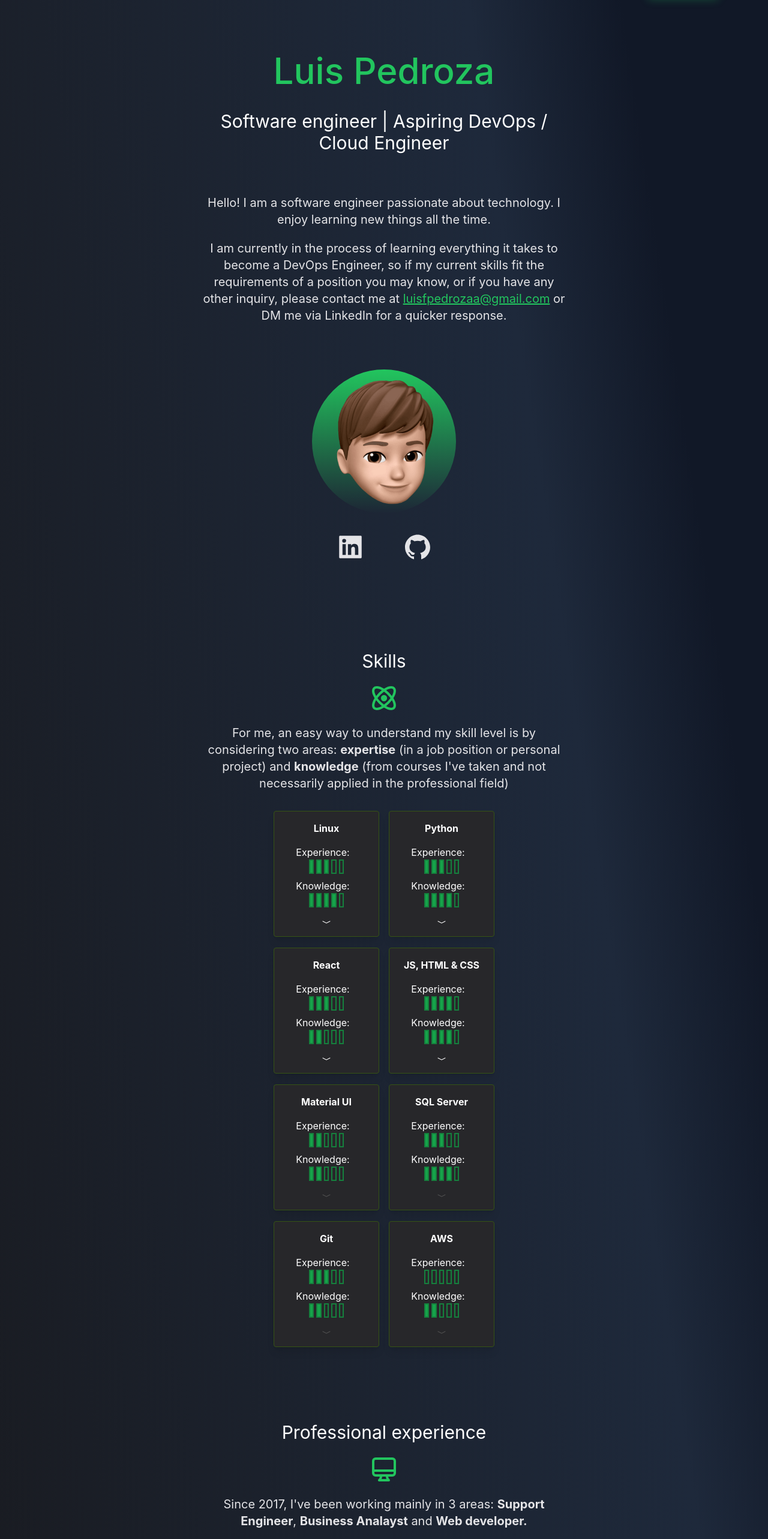
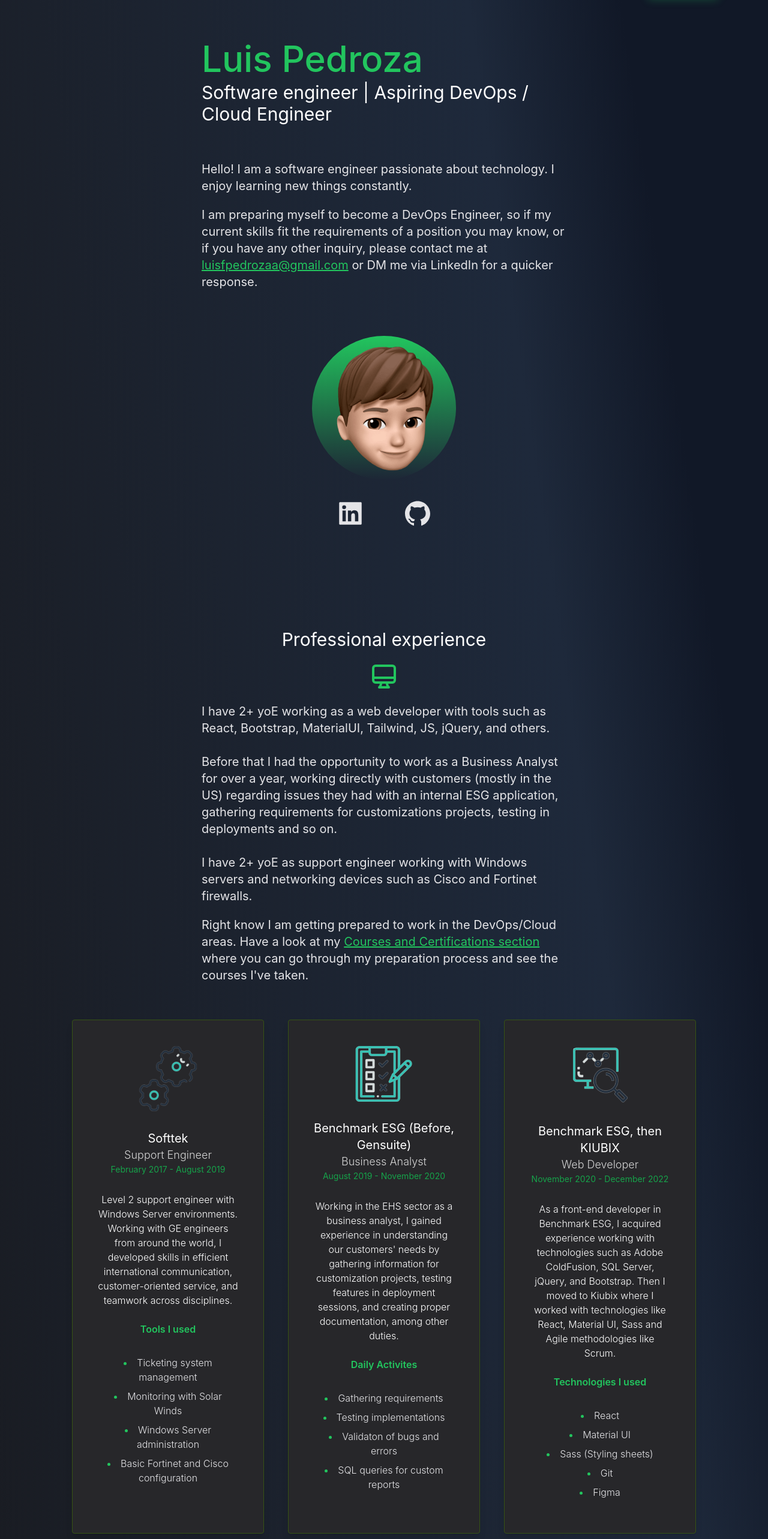
Before and after one commit to luisupertramp/react-portfolio, a React (Create React App) app: page / in a window 1280 px wide. Shown: the part 80-2646 px from the top of the page at 60% size. Built offline with nearby package versions, Linux system fonts and the light colour scheme.

Commit message:
new layout

```diff
--- a/src/App.js
+++ b/src/App.js
@@ -65,16 +65,17 @@
             </nav>
 
             {/* Personal info */}
-            <div className=' text-center p-8 lg:px-64'>
-              <h2 className=' text-5xl lg:py-7 py-2 text-cyan-500 dark:text-green-500 font-medium md:text-6xl'>Luis Pedroza</h2>
-              <h3 className='text-2xl py-2 md:text-3xl'>Software engineer | Aspiring DevOps / Cloud Engineer</h3>
+            <div className=' text-left p-8 lg:px-64'>
+              <h2 className=' text-5xl py-2 text-cyan-500 dark:text-green-500 font-medium md:text-6xl'>Luis Pedroza</h2>
+              <h3 className='text-2xl md:text-3xl'>Software engineer | Aspiring DevOps / Cloud Engineer</h3>
               <div className='lg:py-10'>
                 <p className=' mx-auto text-md pt-5 leading-8 text-gray-800  dark:text-zinc-200 md:text-xl '>
-                  Hello! I am a software engineer passionate about technology. I enjoy learning new things all the time.
+                  Hello! I am a software engineer passionate about technology. I enjoy learning new things constantly.
                 </p>
                 <p className=' mx-auto text-md pt-5 leading-8 text-gray-800  dark:text-zinc-200 md:text-xl '>
-                  I am currently in the process of learning everything it takes to become a DevOps Engineer, so if my current skills fit the requirements of a position you may know, or if you have any other inquiry, please contact me at <a href="mailto:luisfpedrozaa@gmail.com" className='underline text-cyan-600 dark:text-green-500'>luisfpedrozaa@gmail.com</a> or DM me via LinkedIn for a quicker response.
+                  I am preparing myself to become a DevOps Engineer, so if my current skills fit the requirements of a position you may know, or if you have any other inquiry, please contact me at <a href="mailto:luisfpedrozaa@gmail.com" className='underline text-cyan-600 dark:text-green-500'>luisfpedrozaa@gmail.com</a> or DM me via LinkedIn for a quicker response.
                 </p>
+
               </div>
             </div>
 
@@ -90,12 +91,71 @@
             </div>
           </section>
 
+          {/* Professional experience */}
+          <section className='pb-24'>
+            <div className='lg:px-64 py-5'>
+              <h3 className='text-3xl py-5'>Professional experience</h3>
+              <div className='flex justify-center'><HiOutlineDesktopComputer className='dark:text-green-500 text-cyan-500 h-12 w-12'/></div>
+              <div className='text-left'>
+                <p className=' mx-auto text-md pt-5 leading-8 text-gray-800  dark:text-zinc-200 md:text-xl'>
+                  {/* Since 2017, I've been working mainly in 3 areas: <b>Support Engineer</b>, <b>Business Analayst</b> and <b>Web developer.</b> <br/> */}
+                  I have 2+ yoE working as a web developer with tools such as React, Bootstrap, MaterialUI, Tailwind, JS, jQuery, and others.
+                  <br/><br/>
+                  Before that I had the opportunity to work as a Business Analyst for over a year, working directly with customers (mostly in the US) regarding issues they had with an internal ESG application, gathering requirements for customizations projects, testing in deployments and so on.
+                  <br/><br/>
+                  I have 2+ yoE as support engineer working with Windows servers and networking devices such as Cisco and Fortinet firewalls.
+                </p>
+                <p className=' mx-auto text-md pt-5 leading-8 text-gray-800  dark:text-zinc-200 md:text-xl '>
+                  Right know I am getting prepared to work in the DevOps/Cloud areas. Have a look at my <a href='#courses_section' className='underline text-cyan-600 dark:text-green-500'>Courses and Certifications section</a> where you can go through my preparation process and see the courses I've taken.
+                </p>
+              </div>
+            </div>
+
+            {/* Cards */}
+            <div className="lg:flex gap-10 lg:px-10">
+
+              {/* Support Engineer */}
+              <ExperienceCard
+                image={support}
+                pos="Support Engineer"
+                company="Softtek"
+                date="February 2017 - August 2019"
+                desc={"Level 2 support engineer with Windows Server environments.\nWorking with GE engineers from around the world, I developed skills in efficient international communication, customer-oriented service, and teamwork across disciplines."}
+                action="Tools I used"
+                items={["Ticketing system management","Monitoring with Solar Winds","Windows Server administration","Basic Fortinet and Cisco configuration"]}
+              />
+
+              {/* Business Analyst */}
+              <ExperienceCard
+                image={ba}
+                pos="Business Analyst"
+                company="Benchmark ESG (Before, Gensuite)"
+                date="August 2019 - November 2020"
+                desc={"Working in the EHS sector as a business analyst, I gained experience in understanding our customers' needs by gathering information for customization projects, testing features in deployment sessions, and creating proper documentation, among other duties."}
+                action="Daily Activites"
+                items={["Gathering requirements","Testing implementations","Validaton of bugs and errors","SQL queries for custom reports"]}
+              />
+
+              {/* Front-end Developer */}
+              <ExperienceCard
+                image={dev}
+                pos="Web Developer"
+                company="Benchmark ESG, then KIUBIX"
+                date="November 2020 - December 2022"
+                desc={" As a front-end developer in Benchmark ESG, I acquired experience working with technologies such as Adobe ColdFusion, SQL Server, jQuery, and Bootstrap. Then I moved to Kiubix where I worked with technologies like React, Material UI, Sass and Agile methodologies like Scrum."}
+                action="Technologies I used"
+                items={["React","Material UI","Sass (Styling sheets)","Git","Figma"]}
+              />
+
+            </div>
+          </section>
+
           {/* Skills */}
           <section className='pb-24 lg:px-64' >
               <h3 className='text-3xl py-5'>Skills</h3>
               <div className='flex justify-center'><BiAtom className='dark:text-green-500 text-cyan-500 h-12 w-12'/></div>
-              <p className=' mx-auto text-md md:text-xl pt-5 leading-8 text-gray-800  dark:text-zinc-200  '>
-                For me, an easy way to understand my skill level is by considering two areas: <b>expertise</b> (in a job position or personal project) and <b>knowledge</b> (from courses I've taken and not necessarily applied in the professional field)
+              <p className=' text-left mx-auto text-md md:text-xl pt-5 leading-8 text-gray-800  dark:text-zinc-200  '>
+                An easy way to understand my skill level is by considering two areas: <b>expertise</b> (in a job position or personal project) and <b>knowledge</b> (from courses I've taken and not necessarily applied in the professional field)
               </p>
               <div className='lg:flex lg:gap-0.5 lg:flex-wrap lg:justify-center mt-6'>
 
@@ -150,89 +210,16 @@
                   />
                   <SkillCard
                     name="AWS"
-                    exp={0}
-                    know={2}
+                    exp={2}
+                    know={3}
+                    topics={["Creating, managing and accessing EC2 instances", "Creating an Amazon Load Balancer" , "Creating Security Groups and rules" , "Creating Auto-Scaling Groups", "Creating S3 Buckets", "Hosting web sites using S3" , "Creating EBS volumes and snapshots" , "Creating VPCs", "Creating Endpoints", "Creating Flow Logs" , "Creating a CloudFront CDNs " , "Creating a RDS connection with MySQL Workbench as engine", "Creating Dynamo tables using console"]}
                   />
                 </div>
               </div>
           </section>
 
-          {/* Professional experience */}
-          <section className='pb-24'>
-            <div>
-              <h3 className='text-3xl py-5'>Professional experience</h3>
-              <div className='flex justify-center'><HiOutlineDesktopComputer className='dark:text-green-500 text-cyan-500 h-12 w-12'/></div>
-              <p className=' text-md md:text-xl lg:px-64 py-5 leading-8 text-gray-800  dark:text-zinc-200'>
-                Since 2017, I've been working mainly in 3 areas: <b>Support Engineer</b>, <b>Business Analayst</b> and <b>Web developer.</b> <br/>
-              </p>
-            </div>
-
-            {/* Cards */}
-            <div className="lg:flex gap-10">
-
-              {/* Support Engineer */}
-              <ExperienceCard
-                image={support}
-                pos="Support Engineer"
-                company="Softtek"
-                date="February 2017 - August 2019"
-                desc={"Level 2 support engineer with Windows Server environments.\nWorking with GE engineers from around the world, I developed skills in efficient international communication, customer-oriented service, and teamwork across disciplines."}
-                action="Tools I used"
-                items={["Ticketing system management","Monitoring with Solar Winds","Windows Server administration","Basic Fortinet and Cisco configuration"]}
-              />
-
-              {/* Business Analyst */}
-              <ExperienceCard
-                image={ba}
-                pos="Business Analyst"
-                company="Benchmark ESG (Before, Gensuite)"
-                date="August 2019 - November 2020"
-                desc={"Working in the EHS sector as a business analyst, I gained experience in understanding our customers' needs by gathering information for customization projects, testing features in deployment sessions, and creating proper documentation, among other duties."}
-                action="Daily Activites"
-                items={["Gathering requirements","Testing implementations","Validaton of bugs and errors","SQL queries for custom reports"]}
-              />
-
-              {/* Front-end Developer */}
-              <ExperienceCard
-                image={dev}
-                pos="Web Developer"
-                company="Benchmark ESG, then KIUBIX"
-                date="November 2020 - December 2022"
-                desc={" As a front-end developer in Benchmark ESG, I acquired experience working with technologies such as Adobe ColdFusion, SQL Server, jQuery, and Bootstrap. Then I moved to Kiubix where I worked with technologies like React, Material UI, Sass and Agile methodologies like Scrum."}
-                action="Technologies I used"
-                items={["React","Material UI","Sass (Styling sheets)","Git","Figma"]}
-              />
-
-            </div>
-          </section>
-
-          {/* About me */}
-          <section className='pb-24'>
-            <div className='lg:px-64'>
-              <h3 className='text-3xl py-5 '>About me</h3>
-              <div className='flex justify-center'><HiOutlineRocketLaunch className='dark:text-green-500 text-cyan-500 h-12 w-12'/></div>
-              <div className='lg:justify-center lg:flex lg:gap-8 lg:mt-10'>
-                <div className='lg:max-w-7xl lg:text-start lg:flex lg:flex-col lg:justify-between lg:basis-1/2'>
-                  <div>
-                    <p className='text-md md:text-xl py-5 leading-8 lg:leading-9 text-gray-800 dark:text-zinc-200'>
-                      I am 27 years old, Mexican software engineer. Graduated from the <a className='underline text-cyan-600 dark:text-green-500' href="https://upa.edu.mx">Universidad Politécnica de Aguascalientes</a>, where I studied the program "Information Strategic Systems Engineering" and got an specialization in Networks and Telecommunications, in 2017.
-                      I enjoy photography, listening to audiobooks, hiking and spending some time in nature.
-                    </p>
-                    <p className=' text-md md:text-xl py-5 leading-8 lg:leading-9 text-gray-800 dark:text-zinc-200'>
-                      I recently took a professional break and traveled to experience a Canadian winter. During this time, I devoted myself to studying the foundations of DevOps. I am truly excited to be part of a company again, being around a group of people that shares similar interests as I do, and above all, contribute to the society through my work. I'm more than ready.
-                    </p>
-                  </div>
-                  <div className='mx-auto mb-10 text-xs md:text-sm text-cyan-500 dark:text-green-500 italic font-semibold'>View from the Toronto Islands. Behind me, the iconic skyline with the CN Tower</div>
-                </div>
-                <div className='lg:basis-1/2 lg:flex-1 lg:align-middle lg:my-auto'>
-                  <img className='mx-auto' src={aboutMe} alt="A picture of myself with the CN tower behind, in Toronto, Canada."/>
-                </div>
-              </div>
-            </div>
-          </section>
-
           {/* Courses */}
-          <section className='pb-24'>
+          <section id="courses_section" className='pb-24'>
             <div>
               <h3 className='text-3xl py-7 '>Courses and Certifications</h3>
               <div className='flex justify-center'><TbFileCertificate className='dark:text-green-500 text-cyan-500 h-12 w-12'/></div>
@@ -282,6 +269,31 @@
             </div>
           </section>
 
+          {/* About me */}
+          <section className='pb-24'>
+            <div className='lg:px-64'>
+              <h3 className='text-3xl py-5 '>About me</h3>
+              <div className='flex justify-center'><HiOutlineRocketLaunch className='dark:text-green-500 text-cyan-500 h-12 w-12'/></div>
+              <div className='lg:justify-center lg:flex lg:gap-8 lg:mt-10'>
+                <div className='lg:max-w-7xl lg:text-start lg:flex lg:flex-col lg:justify-between lg:basis-1/2'>
+                  <div>
+                    <p className='text-md md:text-xl py-5 leading-8 lg:leading-9 text-gray-800 dark:text-zinc-200'>
+                      I am 27 years old, Mexican software engineer. Graduated from the <a className='underline text-cyan-600 dark:text-green-500' href="https://upa.edu.mx">Universidad Politécnica de Aguascalientes</a>, where I studied the program "Information Strategic Systems Engineering" and got an specialization in Networks and Telecommunications, in 2017.
+                      I enjoy photography, listening to audiobooks, hiking and spending some time in nature.
+                    </p>
+                    <p className=' text-md md:text-xl py-5 leading-8 lg:leading-9 text-gray-800 dark:text-zinc-200'>
+                      I recently took a professional break and traveled to experience a Canadian winter. During this time, I devoted myself to studying the foundations of DevOps. I am truly excited to be part of a company again, being around a group of people that shares similar interests as I do, and above all, contribute to the society through my work. I'm more than ready.
+                    </p>
+                  </div>
+                  <div className='mx-auto mb-10 text-xs md:text-sm text-cyan-500 dark:text-green-500 italic font-semibold'>View from the Toronto Islands. Behind me, the iconic skyline with the CN Tower</div>
+                </div>
+                <div className='lg:basis-1/2 lg:flex-1 lg:align-middle lg:my-auto'>
+                  <img className='mx-auto' src={aboutMe} alt="A picture of myself with the CN tower behind, in Toronto, Canada."/>
+                </div>
+              </div>
+            </div>
+          </section>
+
           {/* GitHub */}
           <section className='pb-24 lg:px-64'>
             <div>
```
